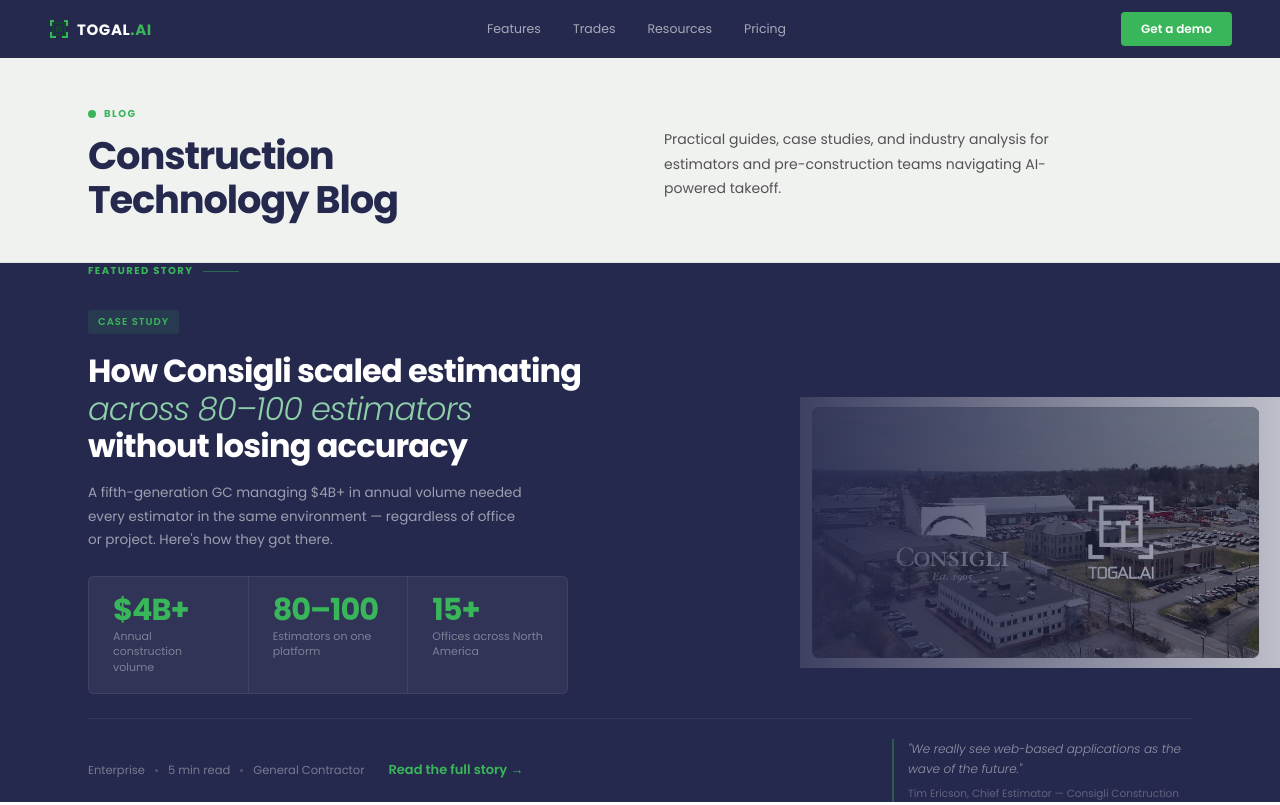
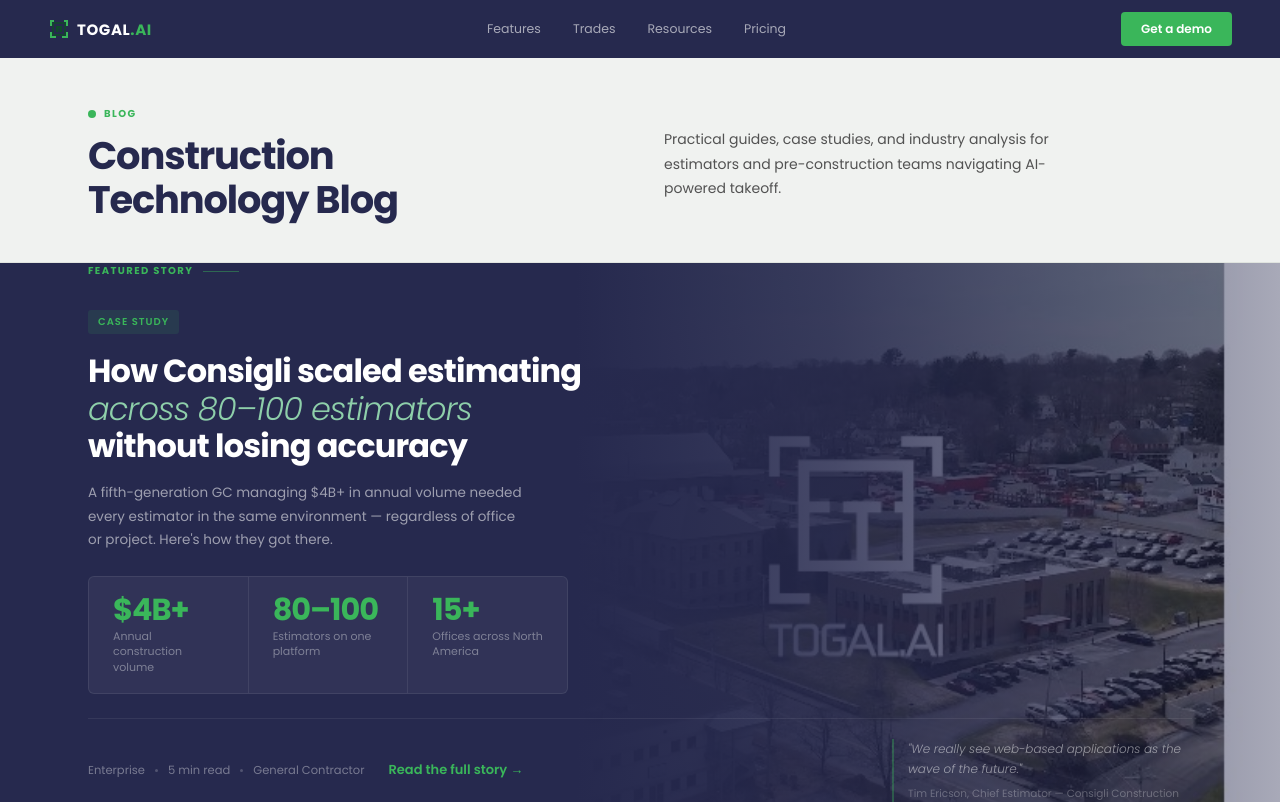
Before and after one commit to charles-from-togal/togal-blog-redesign, a plain HTML site: page index.html in a window 1280 px wide. Shown: the top 805 px of the page. Drawn offline with Linux system fonts and the light colour scheme.

Commit message:
Add files via upload

```diff
--- a/index.html
+++ b/index.html
@@ -95,18 +95,18 @@
 
 /* ── FEATURED HERO ── */
 .featured-wrap {
-  background: #26294e;
+  background-color: #26294e;
   background-image: url('consigli-hero.jpg');
-  background-size: 480px auto;
+  background-size: cover;
   background-repeat: no-repeat;
-  background-position: right center;
+  background-position: center center;
   position: relative;
 }
 .featured-wrap::before {
   content: '';
   position: absolute;
   inset: 0;
-  background: linear-gradient(to right, #26294e 55%, rgba(38,41,78,0.7) 75%, rgba(38,41,78,0.3) 100%);
+  background: linear-gradient(to right, #26294e 45%, rgba(38,41,78,0.85) 65%, rgba(38,41,78,0.4) 100%);
   pointer-events: none;
 }
 .featured-wrap-inner {
@@ -117,7 +117,7 @@
   z-index: 1;
 }
 .featured-content {
-  max-width: 600px;
+  max-width: 580px;
 }
 .featured-image { display: none; }
 
```
